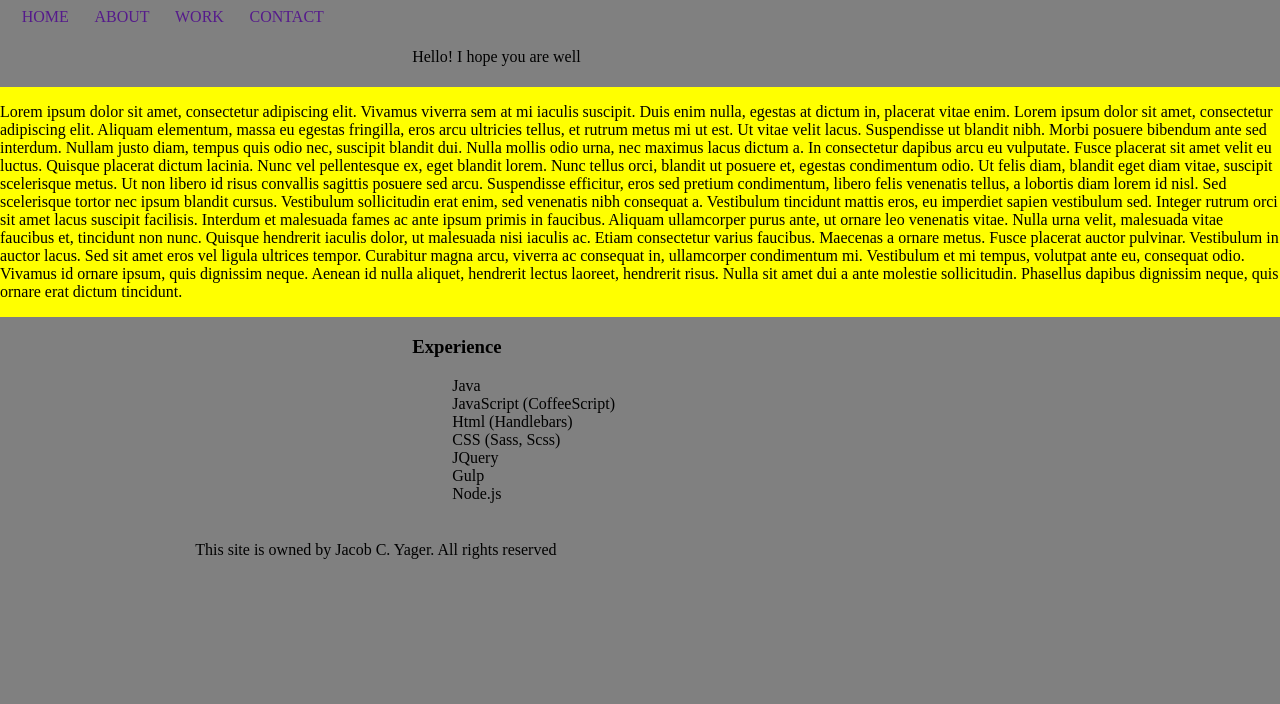
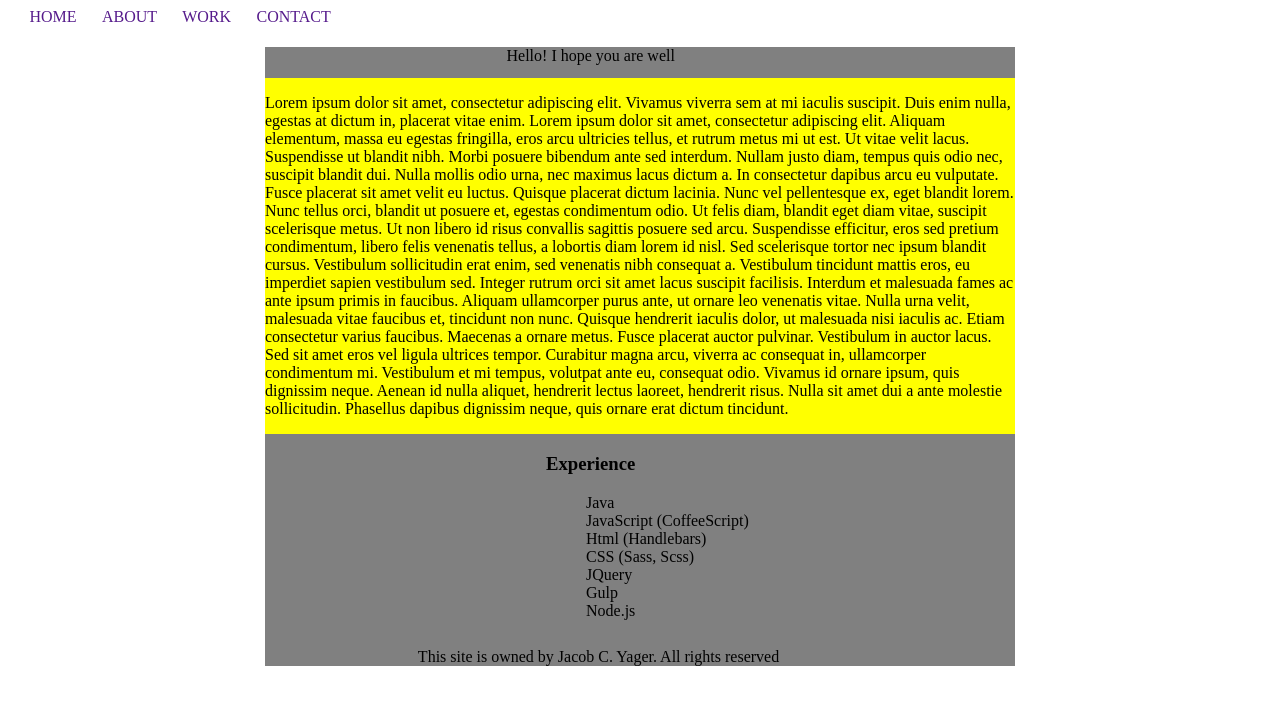
Before and after one commit to Y4ger/LearningGit, a website: page index.html in a window 1280 px wide. Drawn offline with Linux system fonts and the light colour scheme.

Commit message:
Tidying Up

```diff
--- a/sassFiles/index.sass
+++ b/sassFiles/index.sass
@@ -1,12 +1,12 @@
 @import "susy"
 
-$susy: (columns: 12, gutters: 1/4, global-box-sizing: border-box)
+$susy: (columns: 12, container: 750px, gutters: 1/4, global-box-sizing: border-box)
 
 body
+
+main
   +container
   background-color: grey
-
-main
 
 nav
   a
@@ -26,12 +26,11 @@ article
 
 aside
   +span(4)
-  margin-left: span(4)
-
+  margin-left: span(4)+gutter(4)
   li
     list-style: none
 
   margin-bottom: gutter()
 footer
   +span(8)
-  margin-left: span(2)
+  margin-left: span(2)+gutter(8)*2
```
Also changed, not shown: main.css.
